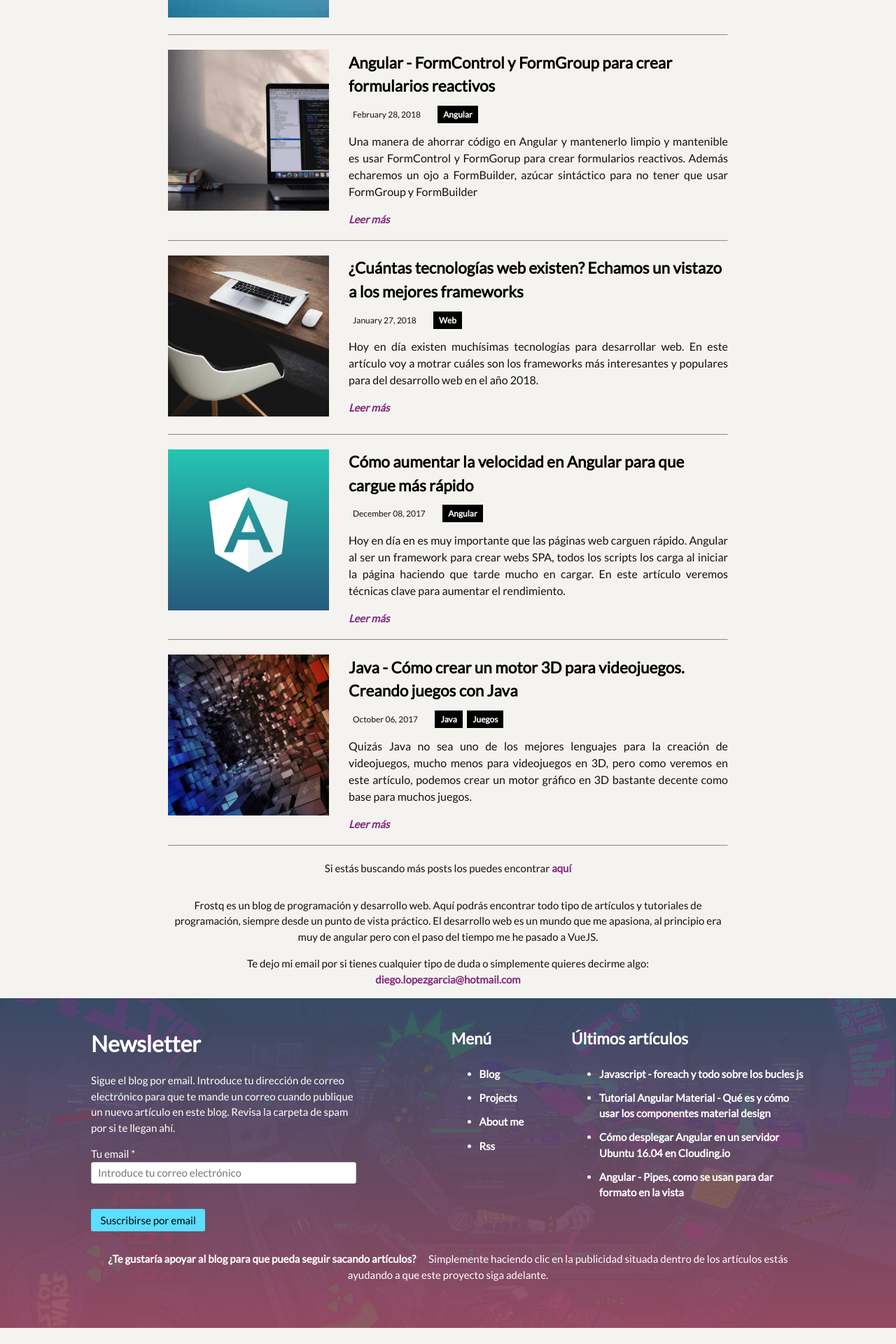
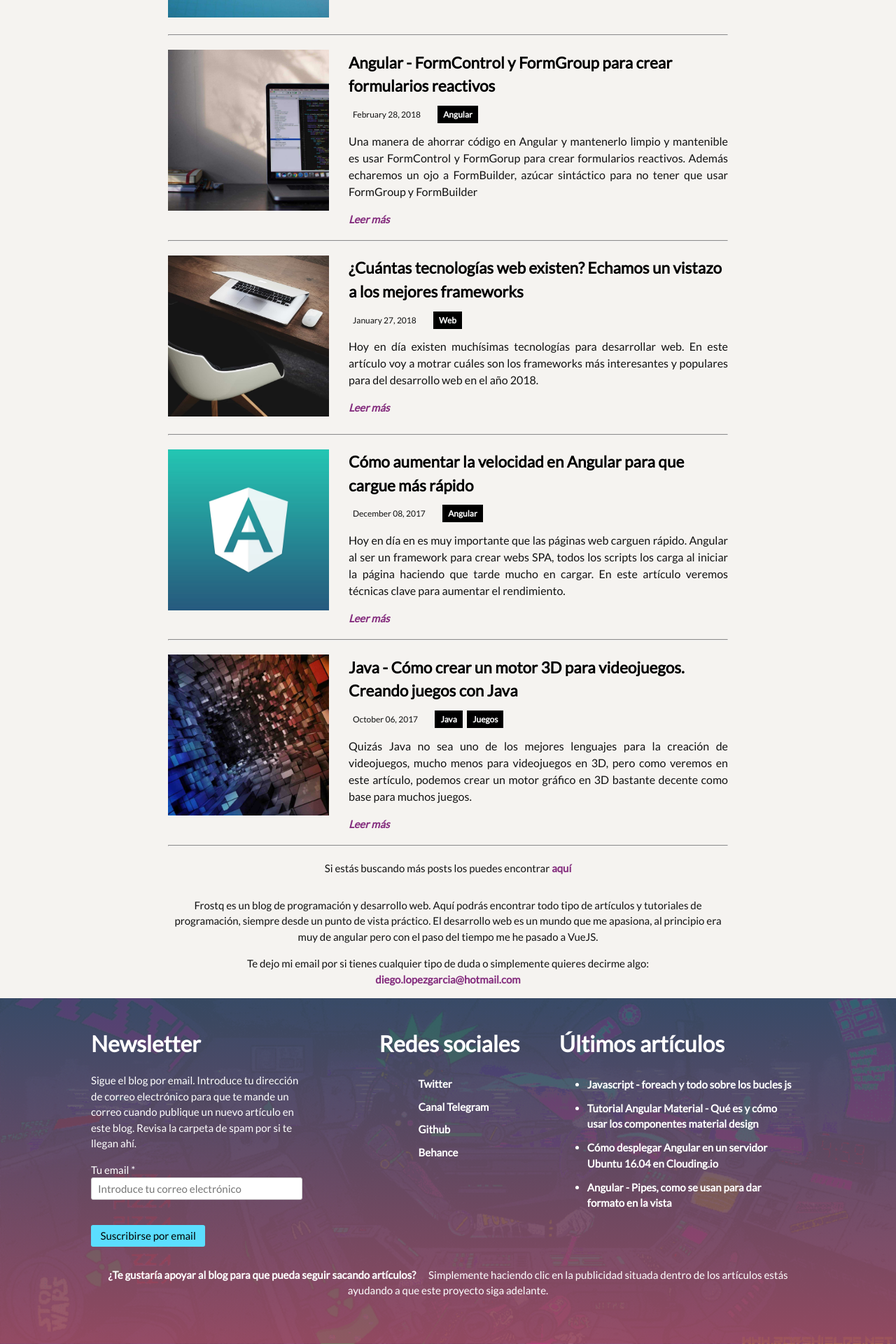
Before and after one commit to diegologs/frostqui.github.io, a Jekyll site: the page built from index.html, in a window 1280 px wide. Shown: the part 3739-5659 px from the top of the page at 70% size. Built offline with Jekyll 4.4.1, drawn with Linux system fonts in a browser that asks for light colours; some web fonts are replaced; before the commit the page ends 5636 px from its top, so only the background shows below that.

Commit message:
Cambios en el footer

```diff
--- a/_includes/footer.html
+++ b/_includes/footer.html
@@ -1,6 +1,6 @@
 <footer>
     <div class="flex three">
-        <div class="full half-1000 footer-section">
+        <div class="full two-fifth-1000 footer-section">
 
             <div id="mc_embed_signup">
                 <form action="https://github.us14.list-manage.com/subscribe/post?u=cd16a671a63cd217caf6b2f3f&amp;id=bb3cc69837"
@@ -38,30 +38,29 @@
             <!--End mc_embed_signup-->
 
         </div>
-        <div class="full sixth-1000 footer-section">
+        <div class="full fourth-1000 footer-section">
 
-            <h3>Menú</h3>
-            <ul id="footer_menu">
+            <h2>Redes sociales <i class="fa fa-users icon_footer" aria-hidden="true"></i></h2>
+            <ul id="footer_menu" class="footer_social">
 
                 <a href="/blog">
                     <li>
-                        <h4>Blog</h4>
+                        <a class="social-link" href="https://twitter.com/frostq_"><i class="fa fa-twitter icon_footer_social" aria-hidden="true"></i>Twitter</a>
                     </li>
                 </a>
                 <a href="/projects">
                     <li>
-                        <h4>
-                            </h>Projects</h4>
+                        <a class="social-link" href="https://t.me/frostqui"><i class="fa fa-telegram icon_footer_social" aria-hidden="true"></i>Canal Telegram</a>
                     </li>
                 </a>
                 <a href="/about">
                     <li>
-                        <h4>About me<h4>
+                        <a class="social-link" href="https://github.com/Frostqui"><i class="fa fa-github icon_footer_social" aria-hidden="true"></i>Github</a>
                     </li>
                 </a>
                 <a href="/feed.xml">
                     <li>
-                        <h4>Rss</h4>
+                        <a class="social-link" href="https://www.behance.net/frostq"><i class="fa fa-behance icon_footer_social" aria-hidden="true"></i>Behance</a>
                     </li>
                 </a>
 
@@ -69,7 +68,7 @@
 
         </div>
         <div class="full third-1000 footer-section">
-            <h3>Últimos artículos</h3>
+            <h2>Últimos artículos <i class="fa fa-newspaper-o icon_footer" aria-hidden="true"></i></h2>
             <ul class="footer_posts">
                 {% assign counter = 0 %}
 
```
Also changed, not shown: css/index.css (+8 -0 lines), css/index.min.css.
